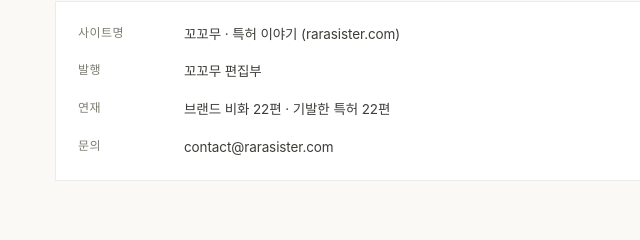
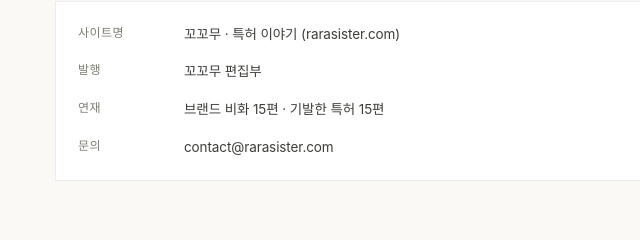
Before and after one commit to oraclekidz/kkokkomu, a plain HTML site: page about.html in a window 1280 px wide. Shown: the part 1142-1382 px from the top of the page, 205-845 px from the left. Drawn offline with Linux system fonts and the light colour scheme; a web font is replaced by a local one.

Commit message:
Update about.html
22편 15편

```diff
--- a/about.html
+++ b/about.html
@@ -90,7 +90,7 @@
         <div class="meta-list">
           <div><span>사이트명</span><span>꼬꼬무 · 특허 이야기 (rarasister.com)</span></div>
           <div><span>발행</span><span>꼬꼬무 편집부</span></div>
-          <div><span>연재</span><span>브랜드 비화 22편 · 기발한 특허 22편</span></div>
+          <div><span>연재</span><span>브랜드 비화 15편 · 기발한 특허 15편</span></div>
           <div><span>문의</span><span>contact@rarasister.com</span></div>
         </div>
       </div>
```
